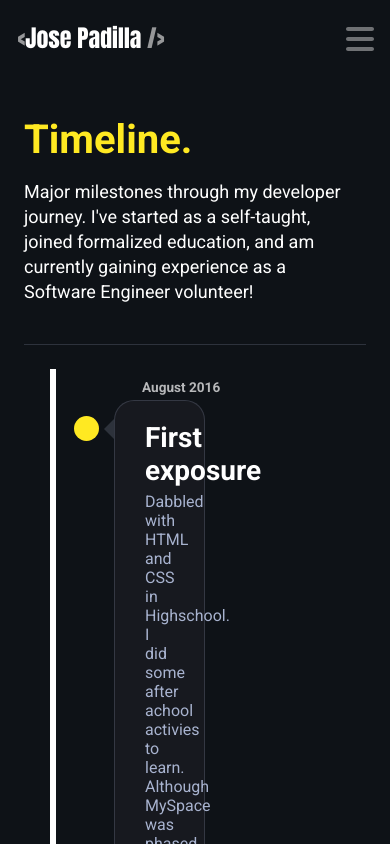
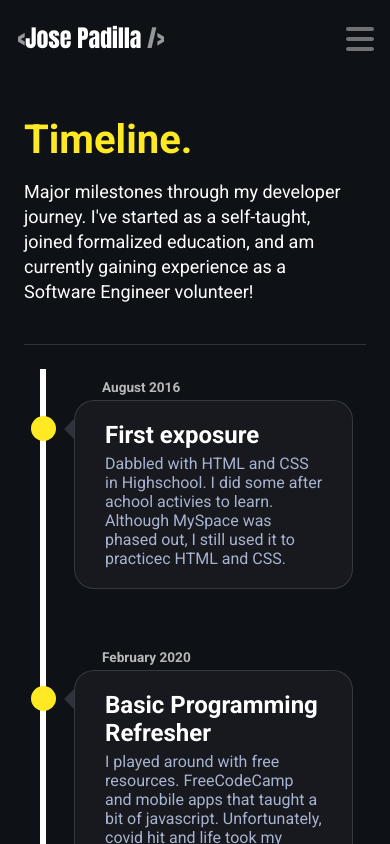
Before and after one commit to JpadillaCoding/Personal-Website, a Next.js app: page /about in a window 390 px wide. Shown: the top 844 px of the page. Built offline with nearby package versions, Linux system fonts and the light colour scheme.

Commit message:
style: content position optomized for mobile view

```diff
--- a/app/about/page.module.css
+++ b/app/about/page.module.css
@@ -85,19 +85,26 @@
 }
 
   @media (max-width: 760px) {
-    .timeline::after { /* timeline verticle line*/
-      left: 26px;
+    .page_timeline {
+      width: 100%;
     }
-    .content_container::after { /* circles */
-      left: 0px;
+    .content_container {
+      width: 105%;
+      padding-bottom: 50px;
     }
-    .right::after{ /* circles right side*/
-      left: 0;
+    .content h2{
+      font-size: 1.5rem;
     }
-    .right, .left {
-      left: 50px;
+    .timeline::after { /* timeline verticle line */
+      left: 16px;
     }
-    .left::before { /* arrows left side */
+    .content_container::after, .right::after { /* circles */
+      left: -3px;
+    }
+    .right, .left { /* even/odd items left align */
+      left: 10px;
+    }
+    .left::before { /* arrows odd side */
       top: 50px;
       width: 0;
       left: 30px;
--- a/app/globals.css
+++ b/app/globals.css
@@ -39,7 +39,7 @@
 }
 @media (max-width: 760px) { /* mobile view*/
      .main_wrapper {
-      padding: 0px 24px 0px 24px;
+      padding: 0px 24px 24px 24px;
     }
     .page_title {
       font-size: 2.5rem;
```
